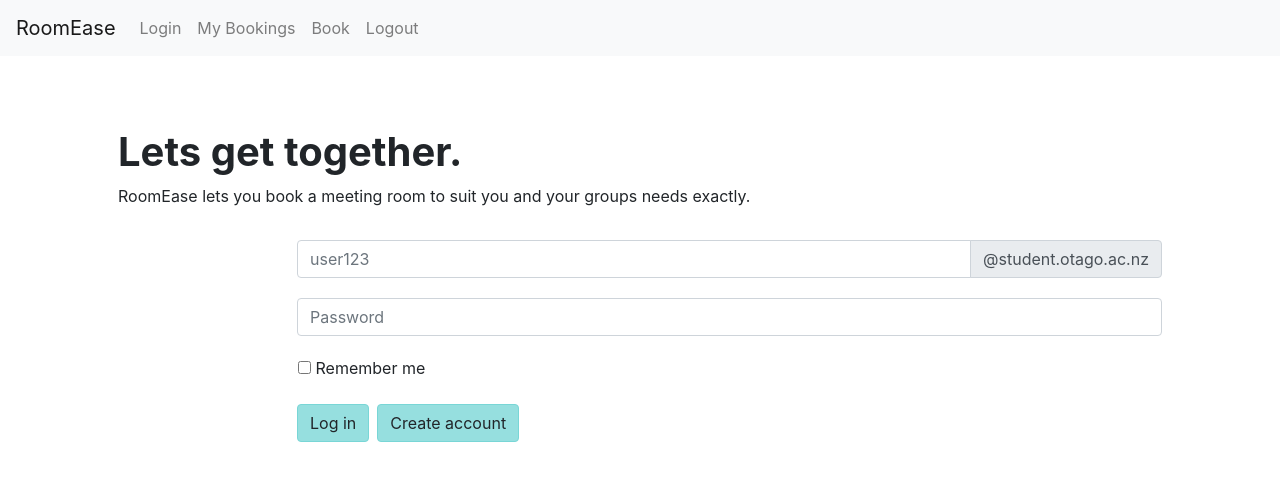
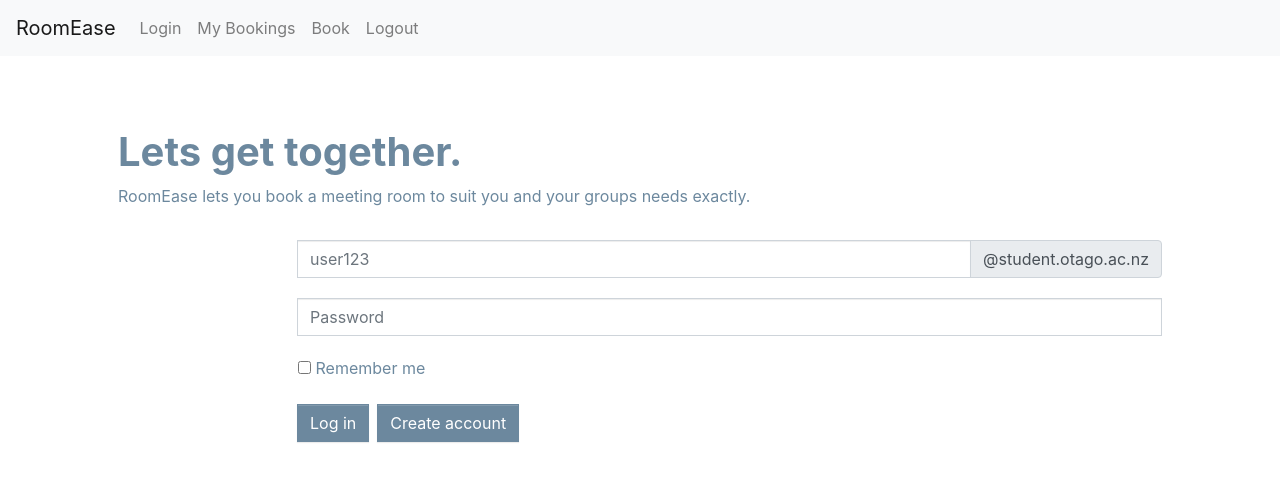
Before and after one commit to bradwindy/OneRoom, a React (Create React App) app in the folder app/: page /login in a window 1280 px wide. Shown: the top 482 px of the page. Built offline with nearby package versions, Linux system fonts and the light colour scheme.

Commit message:
Updating the variable styles globally.

```diff
--- a/app/src/components/Login.jsx
+++ b/app/src/components/Login.jsx
@@ -152,7 +152,7 @@ class Login extends Component {
                         </div>
                         <div className="form-group row">
                             <label htmlFor="inputEmail3" className="col-sm-2 col-form-label"></label>
-                            <div className="col-sm-10 input-group">
+                            <div className="col-sm-10 input-group box-shadow-lg">
                                 <input type="text"
                                        className={validation.email.classText}
                                        id="inputEmail3"
@@ -177,7 +177,7 @@ class Login extends Component {
 
                         <div className="form-group row">
                             <label htmlFor="inputPassword3" className="col-sm-2 col-form-label"></label>
-                            <div className="col-sm-10">
+                            <div className="col-sm-10 input-box-shadow">
                                 <input type="password"
                                        className={validation.password.classText}
                                        id="inputPassword3"
--- a/app/src/scss/custom.scss
+++ b/app/src/scss/custom.scss
@@ -2,17 +2,37 @@
 @import '~bootstrap/scss/_navbar.scss';
 @import '~bootstrap/scss/_buttons.scss';
 @import '~bootstrap/scss/mixins/_border-radius.scss';
+@import '~bootstrap/scss/_forms.scss';
 
 
 .form-control{
   @include border-radius($input-border-radius, 0);
 }
-@import '~bootstrap/scss/_forms.scss';
 
 
-$font-size-base:20px;
 
-// navbar-dark
+/* -------begin customization-------- */
+/* change the primary theme color to red */
+$theme-colors: (
+  primary: #6C889E
+);
+
+/* Enable variable updates */
+$enable-gradients: false;
+$enable-rounded:   false;
+$enable-shadows:  true;
+$font-family-base: $font-family-sans-serif !default;
+$font-family-sans-serif: helvetica; // snip
+$body-color: #6C889E;
+$box-shadow-lg: 0 3rem 8rem rgba($black, .200);
+$input-btn-focus-box-shadow: 2rem 3rem 4rem $input-btn-focus-width $input-btn-focus-color;
+$input-btn-focus-width: .7rem !default;
+$input-box-shadow: inset 0 20px 5px rgba($black, .075) !default;
+$btn-box-shadow: inset 0 7px 3 rgba($white, .15), 0 1px 1px rgba($black, .075) !default;
+
+
+/* NavBar */
+
 .navbar-dark {
     .navbar-brand {
       color: $navbar-dark-active-color;
@@ -21,16 +41,11 @@ $font-size-base:20px;
         color: $navbar-dark-active-color;
       }
     }
-    // more Sass here
+
   }
 
 $navbar-dark-color:         $white;
 $navbar-dark-hover-color:   $white;
-$body-bg: #1A1B1D;
-
-$font-family: helvetica;
-
-$link-color: #1A1B !default;
 
 .navbar-text {
     color: #B1F2ED;
@@ -45,15 +60,16 @@ $link-color: #1A1B !default;
 
 
 
-  $mynewcolor:rgb(150, 223, 223);
+  $mynewcolor:#6C889E;
   $gradientcolor: linear-gradient(#e66465, #9198e5);
   $headingcolor: #6C889E;
 
 
-
+/* Button Styling */
 
 
 .btn-primary {
+    @include gradient-bg($gradientcolor);
     @include button-variant($mynewcolor, darken($mynewcolor, 7.5%), darken($mynewcolor, 10%), lighten($mynewcolor,5%), lighten($mynewcolor, 10%), darken($mynewcolor,30%));
 }
 
@@ -61,6 +77,5 @@ $link-color: #1A1B !default;
     @include button-outline-variant($mynewcolor, #222222, lighten($mynewcolor,5%), $mynewcolor);
 }
 
-#create-account {
-  color: $mynewcolor;
-}
+//To ovveride all of the styles.
+@import "node_modules/bootstrap/scss/bootstrap";
```
